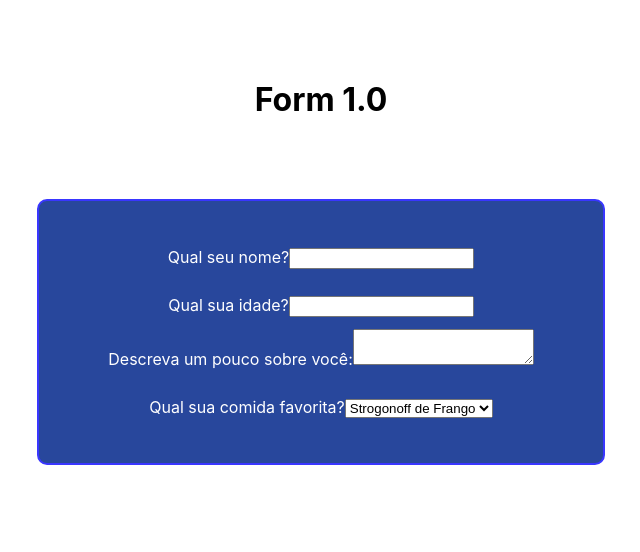
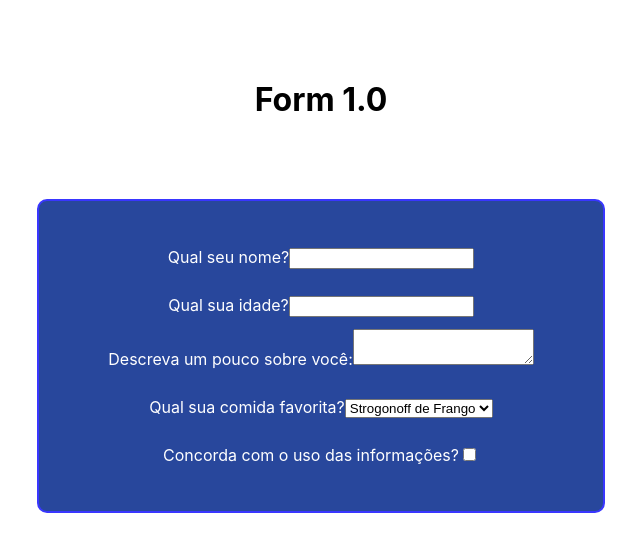
Before and after one commit to vitoraok1/trybe-exercises, a React (Create React App) app in the folder section-03-components-events-and-forms-with-react/day-02-forms-on-react/fixation-exercises/exercise-01/my-form-1.0/: page / in a window 1280 px wide. Shown: the top 552 px of the page, without its empty margins (319-959 px from the left). Built offline with nearby package versions, Linux system fonts and the light colour scheme.

Commit message:
Adding a checkbox input and refactoring the code to event handler work properly

```diff
--- a/section-03-components-events-and-forms-with-react/day-02-forms-on-react/fixation-exercises/exercise-01/my-form-1.0/src/components/Form.jsx
+++ b/section-03-components-events-and-forms-with-react/day-02-forms-on-react/fixation-exercises/exercise-01/my-form-1.0/src/components/Form.jsx
@@ -9,14 +9,15 @@ class Form extends React.Component {
     nameValue: '',
     ageValue: '',
     descrValue: '',
-    favFood: 'strogonoff'
+    favFood: 'strogonoff',
+    agreeInfo: false
    };
 
   }
 
   handleChange = ({ target }) => {
     const { name } = target;
-    const value = target.value;
+    const value = target.type === 'checkbox' ? target.checked : target.value;
 
     this.setState({
       [name]: value,
@@ -69,6 +70,15 @@ class Form extends React.Component {
           </select>
         </label>
 
+        <label>
+          Concorda com o uso das informações?
+          <input
+            type="checkbox"
+            name="agreeInfo"
+            value={this.state.agreeInfo}
+            onChange={this.handleChange}
+          />
+        </label>
       </form>
     );
   }
```
